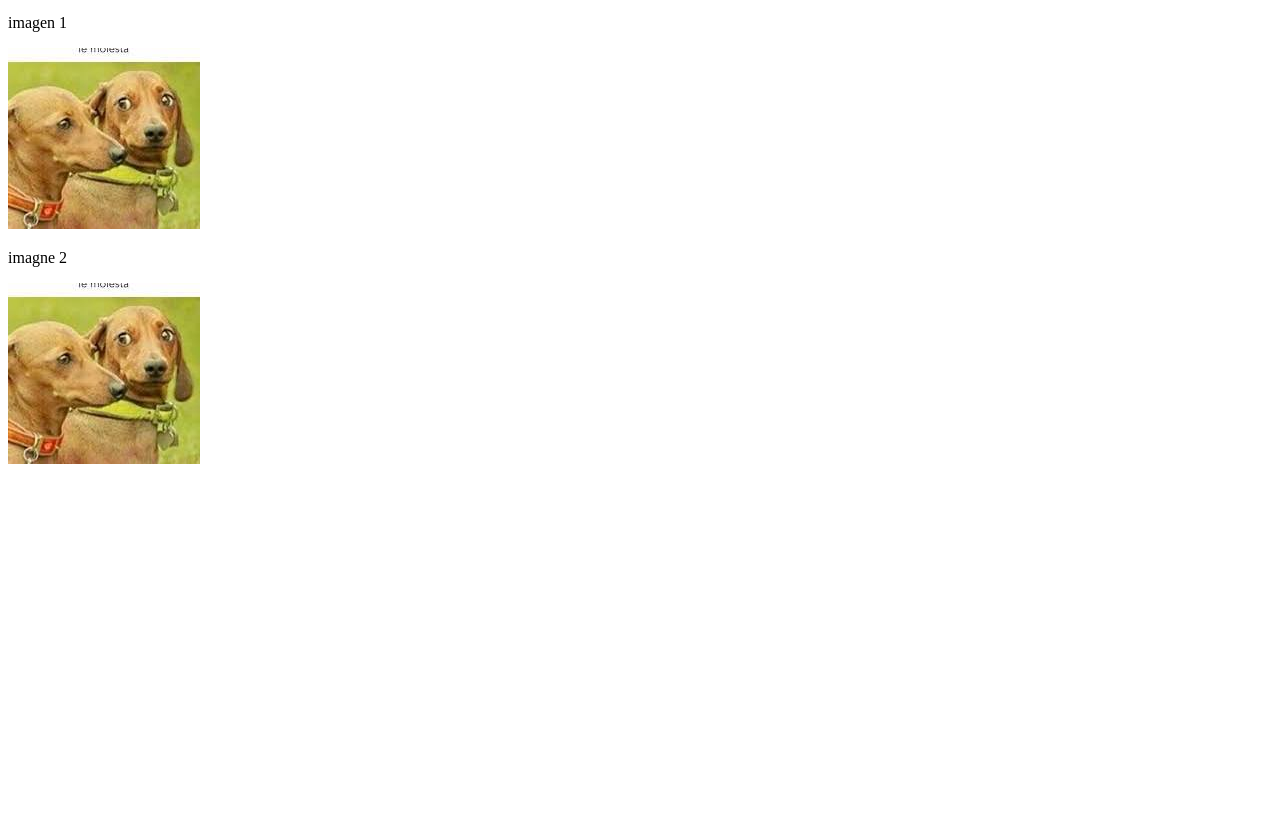
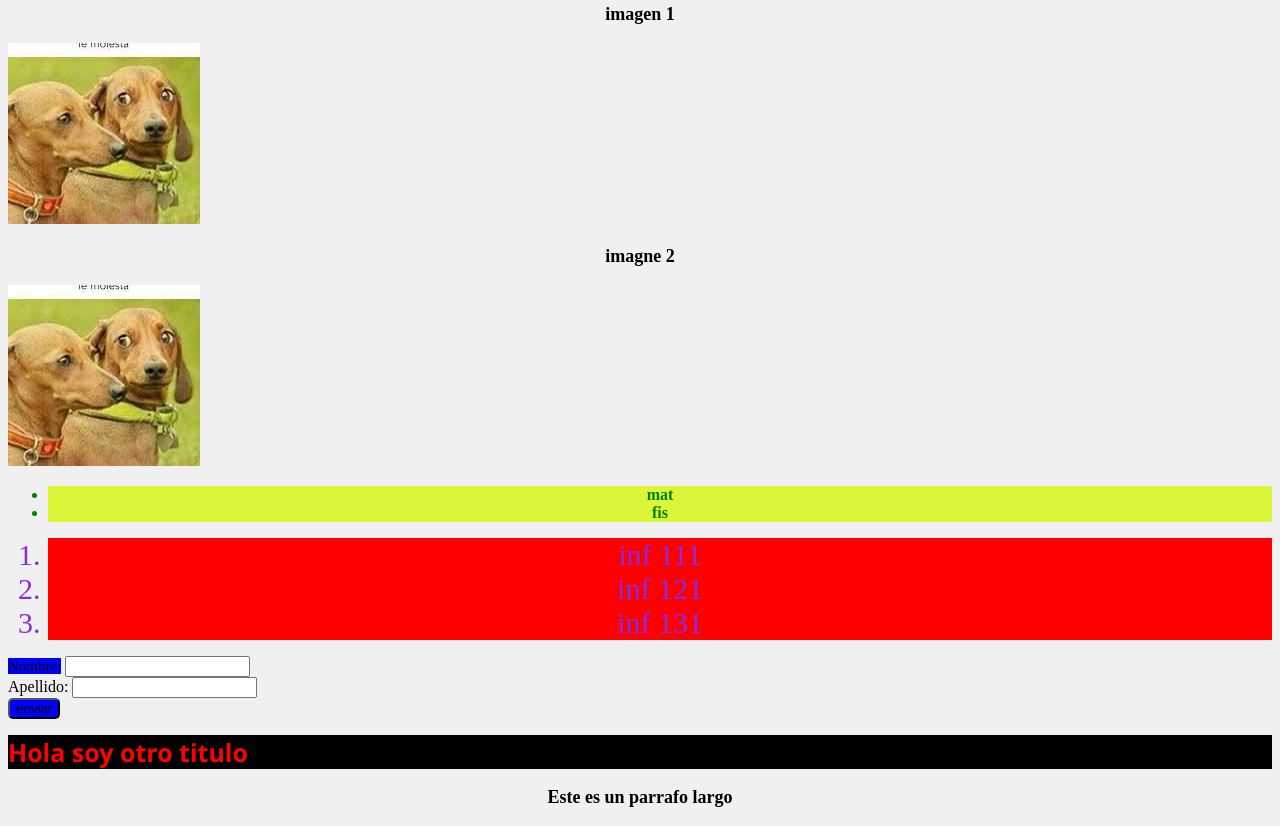
Before and after one commit to Ezequiel-Soruco/inf122, a plain HTML site: page index.html in a window 1280 px wide. Shown: the part 100-926 px from the top of the page. Before the commit the page ends 800 px from the top, so only its background shows below. Drawn offline with Linux system fonts and the light colour scheme.

Commit message:
mi segundo codigo

```diff
--- a/index.html
+++ b/index.html
@@ -2,6 +2,7 @@
 <html lang="en">
 <head>
     <meta charset="UTF-8">
+    <link rel="stylesheet" href="style.css">
     <meta name="viewport" content="width=device-width, initial-scale=1.0">
     <title>holaaa</title>
 </head>
@@ -12,6 +13,38 @@
     <img src="salchicha.jpg" alt="1">
     <p>imagne 2</p>
     <img src="salchicha.jpg" alt="2">
+    <ul>
+        <li>mat </li>
+        <li>fis</li>
+
+    </ul>
+    <ol>
+        <li>inf 111</li>
+        <li>inf 121</li>
+        <li>inf 131</li>
+    </ol>
+    <form action="">
+        <label for="text" class="etiqueta">Nombre:</label>
+        <input type="text" name="text" id="name">
+        <div>
+        <label for="text" >Apellido:</label>
+
+        <input type="text" name="text" id="Apellido">
+    </div>
+        <div>
+            <input type="submit" value="enviar" class="enviar">
+
+        </div>
+
+
+
+
+    </form>
+    <h1>Hola soy otro titulo</h1>
+    <p>Este es un parrafo largo</p>
 
 </body>
+<footer>
+
+</footer>
 </html>
--- /dev/null
+++ b/style.css
@@ -0,0 +1,48 @@
+body{
+    background-color: #f0f0f0;
+}
+h1{
+     color: rgb(255, 0, 0);
+     font-size: 25px;
+     font-family: 'Segoe UI';
+     background-color: black;
+
+
+}
+p{
+    font-size: large;
+    text-align: center;
+    font-weight: bold ;
+
+
+
+}
+img{
+    max-width: 25%;
+    max-height: 25%;
+
+
+}
+ul li{
+    color: green;
+    font-weight: bold;
+    background-color: #dcf539;
+    text-align: center;
+
+}
+ol li{
+    font-size: 30px;
+    color: blueviolet;
+    background-color: red;
+    text-align:center  ;
+
+}
+.enviar{
+    border-radius: 5px;
+    background-color: rgb(0, 0,255 );
+}
+.etiqueta{
+    font-size: 15px;
+    background-color: rgb(0, 0,255 );
+
+}
```
